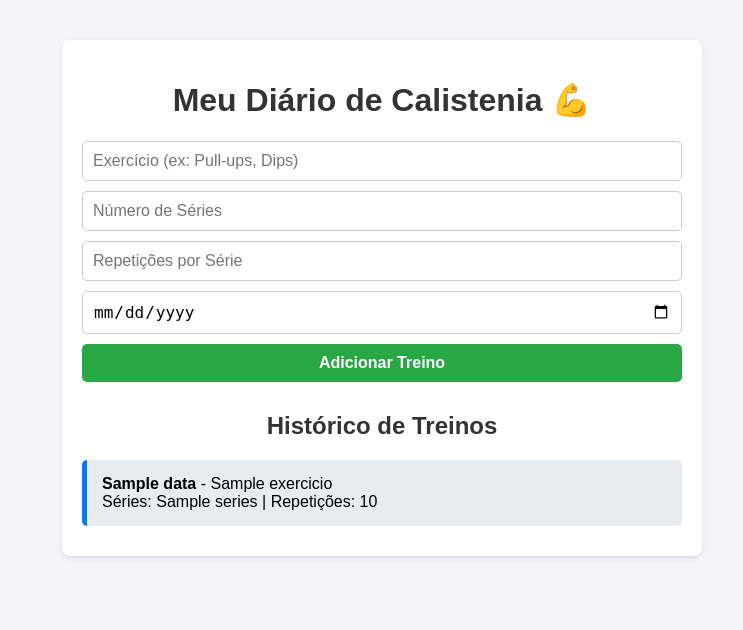
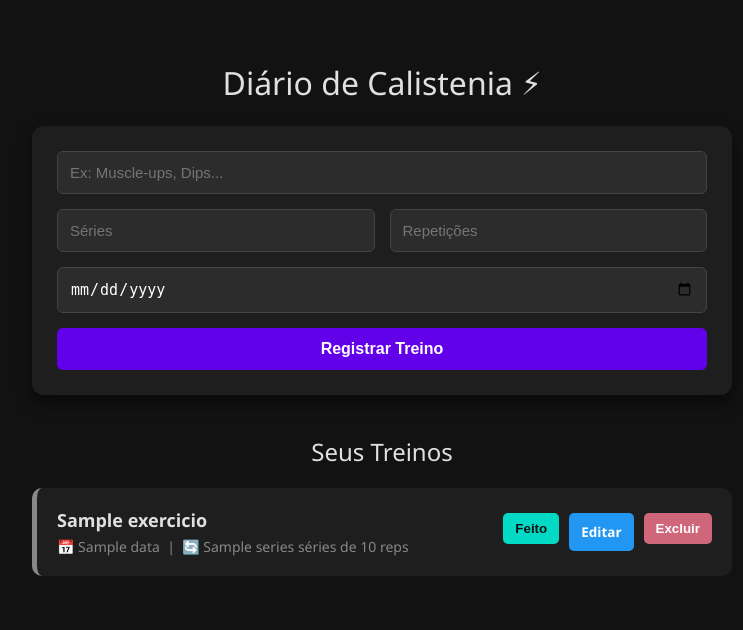
Before and after one commit to neo-Angelo/DST-calistenia, a Flask app: template templates/index.html in a window 1280 px wide. Shown: the top 630 px of the page, without its empty margins (258-1001 px from the left). Run offline with Flask 3, Linux system fonts and the light colour scheme; the template is opened without the code that fills it: most values are stand-ins (such as "Sample title", 1, 10 or a date in 2020).

Commit message:
base completa
funcionabilidades principais concluidas

```diff
--- a/app.py
+++ b/app.py
@@ -2,33 +2,68 @@ from flask import Flask, render_template, request, redirect, url_for
 
 app = Flask(__name__)
 
-# "Banco de dados" temporário usando uma lista
+# "Banco de dados" temporário e um contador para criar IDs únicos
 treinos = []
+proximo_id = 1
 
 @app.route('/')
 def index():
-    # Renderiza o HTML e passa a lista de treinos para a página
     return render_template('index.html', treinos=treinos)
 
 @app.route('/adicionar', methods=['POST'])
 def adicionar_treino():
-    # Captura os dados enviados pelo formulário HTML
+    global proximo_id
     exercicio = request.form.get('exercicio')
     series = request.form.get('series')
     repeticoes = request.form.get('repeticoes')
     data = request.form.get('data')
 
-    # Se todos os campos foram preenchidos, adiciona na lista
     if exercicio and series and repeticoes and data:
         treinos.append({
+            'id': proximo_id,
             'exercicio': exercicio,
             'series': series,
             'repeticoes': repeticoes,
-            'data': data
+            'data': data,
+            'concluido': False # Todo treino novo entra como pendente
         })
+        proximo_id += 1
 
-    # Redireciona de volta para a página inicial
     return redirect(url_for('index'))
+
+@app.route('/toggle/<int:id>', methods=['POST'])
+def toggle_treino(id):
+    # Inverte o status de concluído/pendente
+    for t in treinos:
+        if t['id'] == id:
+            t['concluido'] = not t['concluido']
+            break
+    return redirect(url_for('index'))
+
+@app.route('/deletar/<int:id>', methods=['POST'])
+def deletar_treino(id):
+    global treinos
+    # Recria a lista ignorando o ID que queremos deletar
+    treinos = [t for t in treinos if t['id'] != id]
+    return redirect(url_for('index'))
+
+@app.route('/editar/<int:id>', methods=['GET', 'POST'])
+def editar_treino(id):
+    # Busca o treino pelo ID
+    treino = next((t for t in treinos if t['id'] == id), None)
+    if not treino:
+        return redirect(url_for('index'))
+
+    # Se for POST, salva as alterações
+    if request.method == 'POST':
+        treino['exercicio'] = request.form.get('exercicio')
+        treino['series'] = request.form.get('series')
+        treino['repeticoes'] = request.form.get('repeticoes')
+        treino['data'] = request.form.get('data')
+        return redirect(url_for('index'))
+
+    # Se for GET, mostra a tela de edição
+    return render_template('editar.html', treino=treino)
 
 if __name__ == '__main__':
     app.run(debug=True)
--- a/templates/index.html
+++ b/templates/index.html
@@ -5,40 +5,89 @@
     <meta name="viewport" content="width=device-width, initial-scale=1.0">
     <title>Diário de Calistenia</title>
     <style>
-        body { font-family: Arial, sans-serif; background-color: #f4f4f9; margin: 40px; }
-        .container { max-width: 600px; margin: auto; background: white; padding: 20px; border-radius: 8px; box-shadow: 0 2px 5px rgba(0,0,0,0.1); }
-        h1, h2 { color: #333; text-align: center; }
-        form { display: flex; flex-direction: column; gap: 10px; margin-bottom: 30px; }
-        input, button { padding: 10px; font-size: 16px; border: 1px solid #ccc; border-radius: 5px; }
-        button { background-color: #28a745; color: white; cursor: pointer; border: none; font-weight: bold; }
-        button:hover { background-color: #218838; }
-        .treino-card { background: #e9ecef; padding: 15px; margin-bottom: 10px; border-radius: 5px; border-left: 5px solid #007bff; }
+        :root {
+            --bg-color: #121212;
+            --card-bg: #1e1e1e;
+            --text-main: #e0e0e0;
+            --text-muted: #888;
+            --accent: #6200ea;
+            --accent-hover: #7f39fb;
+            --success: #03dac6;
+            --danger: #cf6679;
+            --info: #2196f3;
+        }
+        body { font-family: 'Segoe UI', Tahoma, Geneva, Verdana, sans-serif; background-color: var(--bg-color); color: var(--text-main); margin: 0; padding: 40px 20px; }
+        .container { max-width: 700px; margin: auto; }
+        h1, h2 { text-align: center; color: var(--text-main); font-weight: 300; }
+
+        /* Formulário */
+        .form-card { background: var(--card-bg); padding: 25px; border-radius: 12px; box-shadow: 0 8px 16px rgba(0,0,0,0.5); margin-bottom: 40px; }
+        form { display: grid; grid-template-columns: 1fr 1fr; gap: 15px; }
+        form input { background: #2c2c2c; border: 1px solid #444; color: white; padding: 12px; border-radius: 6px; font-size: 15px; }
+        form input:focus { outline: none; border-color: var(--accent); }
+        .full-width { grid-column: span 2; }
+        .btn-add { background-color: var(--accent); color: white; border: none; padding: 12px; border-radius: 6px; cursor: pointer; font-size: 16px; font-weight: bold; transition: 0.3s; grid-column: span 2; }
+        .btn-add:hover { background-color: var(--accent-hover); }
+
+        /* Lista de Treinos */
+        .treino-card { background: var(--card-bg); padding: 20px; margin-bottom: 15px; border-radius: 10px; display: flex; justify-content: space-between; align-items: center; border-left: 5px solid var(--text-muted); transition: 0.3s; }
+        .treino-card.feito { border-left-color: var(--success); opacity: 0.8; }
+        .treino-info h3 { margin: 0 0 5px 0; font-size: 18px; }
+        .treino-info p { margin: 0; color: var(--text-muted); font-size: 14px; }
+        .feito-texto { text-decoration: line-through; color: var(--text-muted); }
+
+        /* Botões de Ação */
+        .actions { display: flex; gap: 10px; }
+        .btn { padding: 8px 12px; border: none; border-radius: 5px; cursor: pointer; font-weight: bold; color: #121212; transition: 0.2s; }
+        .btn-toggle { background-color: var(--success); }
+        .btn-edit { background-color: var(--info); color: white; text-decoration: none; font-size: 13.5px; padding: 10px 12px;}
+        .btn-delete { background-color: var(--danger); color: white; }
+        .btn:hover { filter: brightness(1.2); }
+        form.inline-form { display: inline; margin: 0; grid-template-columns: 1fr; }
     </style>
 </head>
 <body>
 
 <div class="container">
-    <h1>Meu Diário de Calistenia 💪</h1>
+    <h1>Diário de Calistenia ⚡</h1>
 
-    <form action="/adicionar" method="POST">
-        <input type="text" name="exercicio" placeholder="Exercício (ex: Pull-ups, Dips)" required>
-        <input type="number" name="series" placeholder="Número de Séries" required>
-        <input type="number" name="repeticoes" placeholder="Repetições por Série" required>
-        <input type="date" name="data" required>
-        <button type="submit">Adicionar Treino</button>
-    </form>
+    <div class="form-card">
+        <form action="/adicionar" method="POST">
+            <input type="text" name="exercicio" class="full-width" placeholder="Ex: Muscle-ups, Dips..." required>
+            <input type="number" name="series" placeholder="Séries" required>
+            <input type="number" name="repeticoes" placeholder="Repetições" required>
+            <input type="date" name="data" class="full-width" required>
+            <button type="submit" class="btn-add">Registrar Treino</button>
+        </form>
+    </div>
 
-    <h2>Histórico de Treinos</h2>
+    <h2>Seus Treinos</h2>
 
     {% if treinos %}
         {% for treino in treinos %}
-            <div class="treino-card">
-                <strong>{{ treino.data }}</strong> - {{ treino.exercicio }}<br>
-                Séries: {{ treino.series }} | Repetições: {{ treino.repeticoes }}
+            <div class="treino-card {% if treino.concluido %}feito{% endif %}">
+                <div class="treino-info">
+                    <h3 class="{% if treino.concluido %}feito-texto{% endif %}">{{ treino.exercicio }}</h3>
+                    <p>📅 {{ treino.data }} &nbsp;|&nbsp; 🔄 {{ treino.series }} séries de {{ treino.repeticoes }} reps</p>
+                </div>
+
+                <div class="actions">
+                    <form action="/toggle/{{ treino.id }}" method="POST" class="inline-form">
+                        <button type="submit" class="btn btn-toggle">
+                            {% if treino.concluido %}Desfazer{% else %}Feito{% endif %}
+                        </button>
+                    </form>
+
+                    <a href="/editar/{{ treino.id }}" class="btn btn-edit">Editar</a>
+
+                    <form action="/deletar/{{ treino.id }}" method="POST" class="inline-form">
+                        <button type="submit" class="btn btn-delete">Excluir</button>
+                    </form>
+                </div>
             </div>
         {% endfor %}
     {% else %}
-        <p style="text-align: center; color: #777;">Nenhum treino registrado ainda. Bora treinar!</p>
+        <p style="text-align: center; color: #888; margin-top: 30px;">Nenhum treino registrado. O descanso acabou!</p>
     {% endif %}
 </div>
 
```
Also changed, not shown: templates/editar.html (added, +46 -0 lines).
